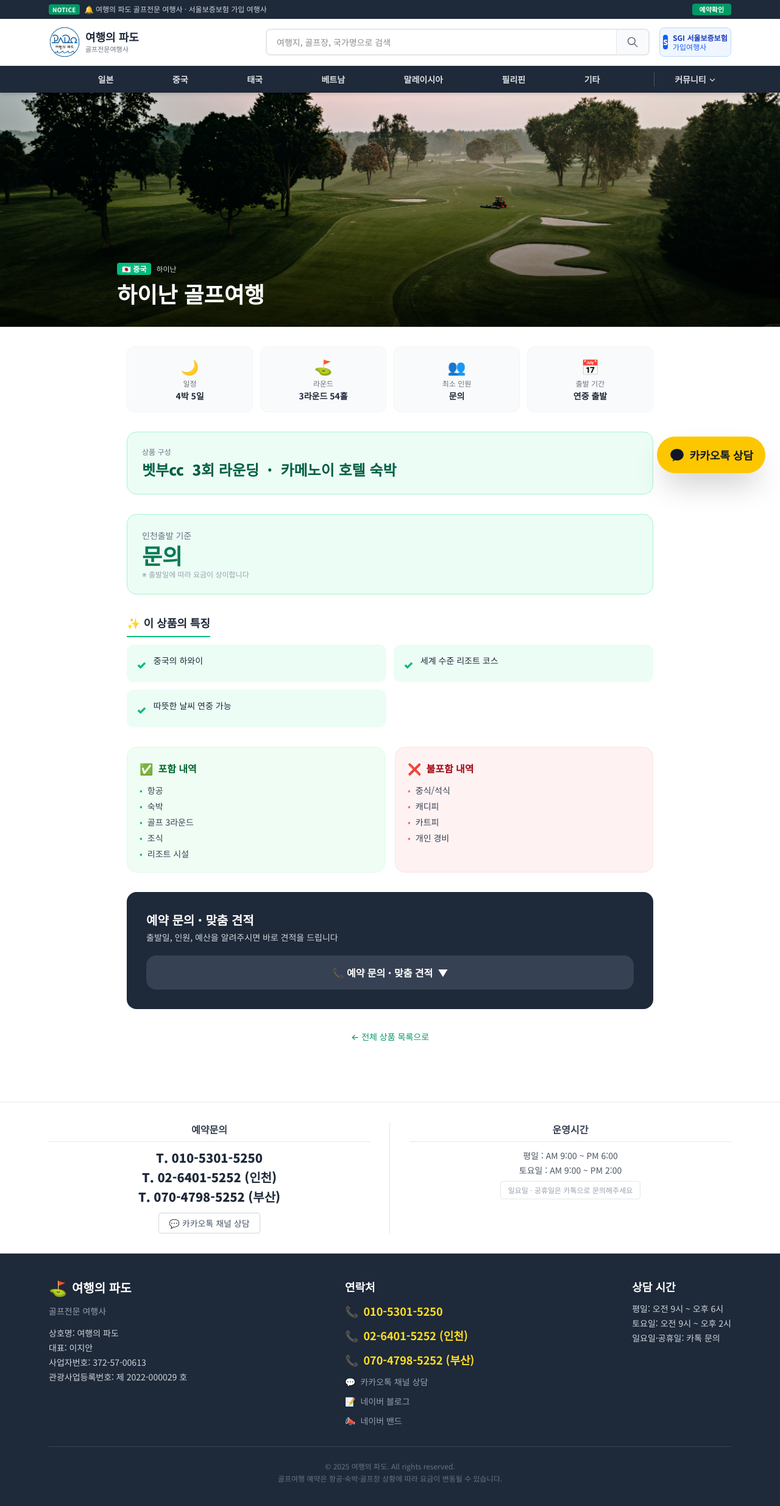
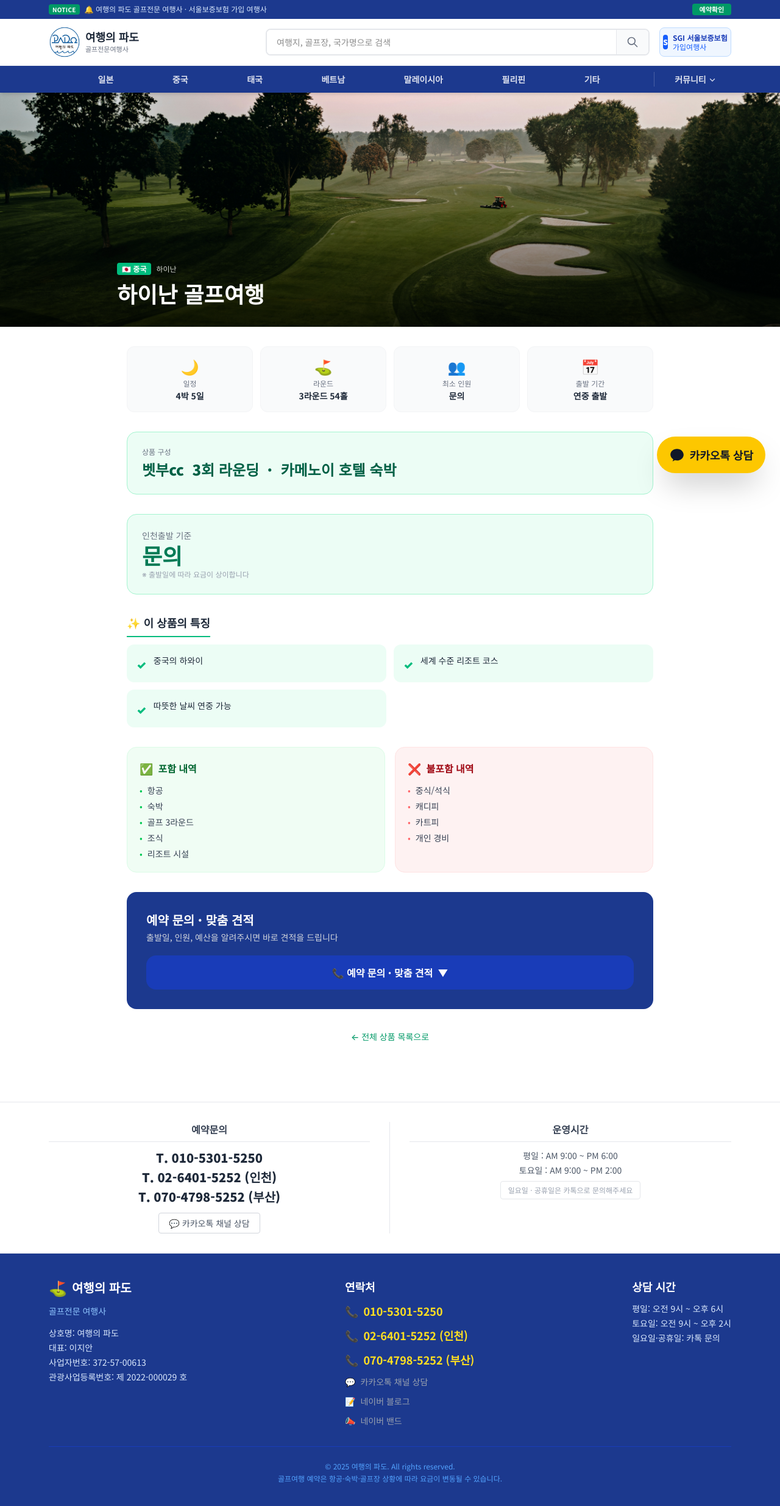
Before and after one commit to pado04569/padotour, a Next.js app: page /tours/china-hainan in a window 1280 px wide. Shown: the top 2470 px of the page at 61% size. Built offline with nearby package versions, Linux system fonts and the light colour scheme.

Commit message:
Change main color scheme to blue-900, white, emerald green

```diff
--- a/src/app/tours/[id]/page.tsx
+++ b/src/app/tours/[id]/page.tsx
@@ -204,7 +204,7 @@ export default async function TourDetailPage({ params }: { params: Promise<{ id:
         )}
 
         {/* ── 예약 문의 · 맞춤 견적 ── */}
-        <div className="bg-gray-800 rounded-2xl p-6 md:p-8 text-white mb-8">
+        <div className="bg-blue-900 rounded-2xl p-6 md:p-8 text-white mb-8">
           <h3 className="text-xl font-black mb-1">예약 문의 · 맞춤 견적</h3>
           <p className="text-gray-300 text-sm mb-5">출발일, 인원, 예산을 알려주시면 바로 견적을 드립니다</p>
           <ContactOptions />
--- a/src/components/ContactOptions.tsx
+++ b/src/components/ContactOptions.tsx
@@ -11,7 +11,7 @@ export default function ContactOptions() {
     <div className="relative">
       <button
         onClick={() => setOpen(!open)}
-        className="w-full bg-gray-700 hover:bg-gray-600 text-white font-black px-8 py-4 rounded-2xl text-base transition-colors flex items-center justify-center gap-2"
+        className="w-full bg-blue-800 hover:bg-blue-700 text-white font-black px-8 py-4 rounded-2xl text-base transition-colors flex items-center justify-center gap-2"
       >
         📞 예약 문의 · 맞춤 견적
         <span className={`transition-transform duration-200 ${open ? "rotate-180" : ""}`}>▼</span>
--- a/src/components/Footer.tsx
+++ b/src/components/Footer.tsx
@@ -75,7 +75,7 @@ export default function Footer({ departure }: FooterProps) {
         </div>
       </div>
 
-    <div className="bg-gray-800 text-gray-300 py-10">
+    <div className="bg-blue-900 text-blue-100 py-10">
       <div className="max-w-6xl mx-auto px-4">
         <div className="flex flex-col md:flex-row justify-between gap-8">
           {/* 여행사 정보 */}
@@ -86,14 +86,14 @@ export default function Footer({ departure }: FooterProps) {
               {departure && (
                 <span className={`text-xs font-bold px-2 py-0.5 rounded-full ${
                   departure === "incheon"
-                    ? "bg-emerald-700 text-emerald-200"
-                    : "bg-blue-700 text-blue-200"
+                    ? "bg-emerald-600 text-emerald-100"
+                    : "bg-blue-700 text-blue-100"
                 }`}>
                   {departure === "incheon" ? "인천출발" : "부산출발"}
                 </span>
               )}
             </div>
-            <p className="text-sm text-gray-400 mb-4">골프전문 여행사</p>
+            <p className="text-sm text-blue-300 mb-4">골프전문 여행사</p>
             <div className="space-y-1 text-sm">
               <p>상호명: 여행의 파도</p>
               <p>대표: 이지안</p>
@@ -142,7 +142,7 @@ export default function Footer({ departure }: FooterProps) {
           </div>
         </div>
 
-        <div className="border-t border-gray-700 mt-8 pt-6 text-xs text-gray-500 text-center">
+        <div className="border-t border-blue-800 mt-8 pt-6 text-xs text-blue-400 text-center">
           <p>© 2025 여행의 파도. All rights reserved.</p>
           <p className="mt-1">골프여행 예약은 항공·숙박·골프장 상황에 따라 요금이 변동될 수 있습니다.</p>
         </div>
--- a/src/components/Header.tsx
+++ b/src/components/Header.tsx
@@ -99,13 +99,8 @@ export default function Header({ departure }: HeaderProps) {
 
   const navItems = buildNav(departure);
 
-  const accentColor =
-    departure === "incheon" ? "bg-emerald-600" :
-    departure === "busan" ? "bg-blue-600" :
-    "bg-gray-800";
-
-  const hoverAccent =
-    departure === "busan" ? "hover:bg-blue-700" : "hover:bg-emerald-700";
+  const accentColor = "bg-blue-900";
+  const hoverAccent = "hover:bg-blue-800";
 
   const homeHref =
     departure === "incheon" ? "/incheon" :
@@ -123,7 +118,7 @@ export default function Header({ departure }: HeaderProps) {
     <header className="bg-white shadow-md sticky top-0 z-50">
 
       {/* ══ 1단: 공지바 ══ */}
-      <div className="bg-gray-800 text-gray-300 text-xs">
+      <div className="bg-blue-900 text-blue-100 text-xs">
         <div className="max-w-6xl mx-auto px-4 py-1.5 flex items-center justify-between gap-2">
           <div className="flex items-center gap-2 overflow-hidden min-w-0">
             <span className="flex-shrink-0 bg-emerald-600 text-white text-[10px] font-bold px-1.5 py-0.5 rounded uppercase tracking-wide">
```
